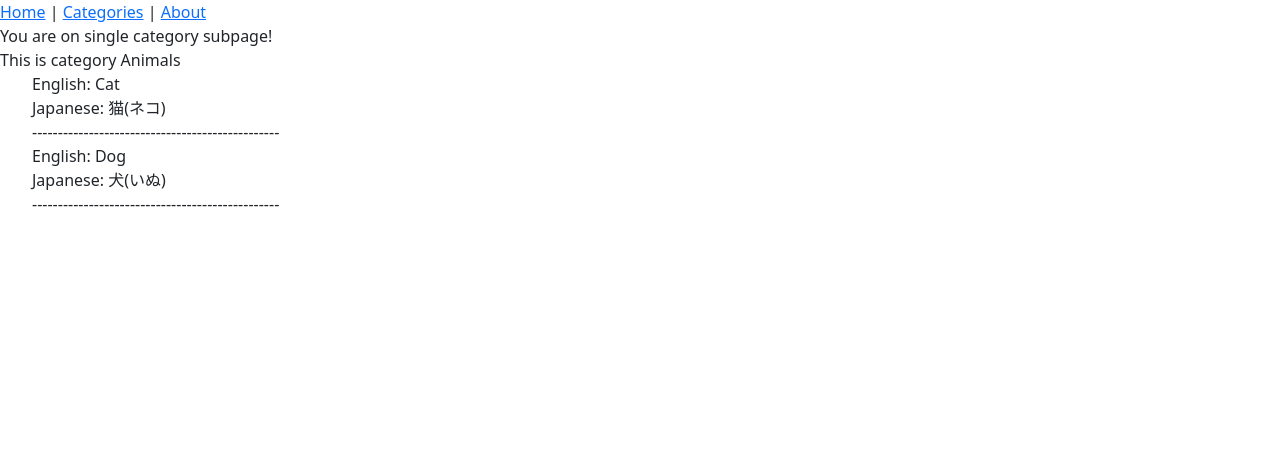
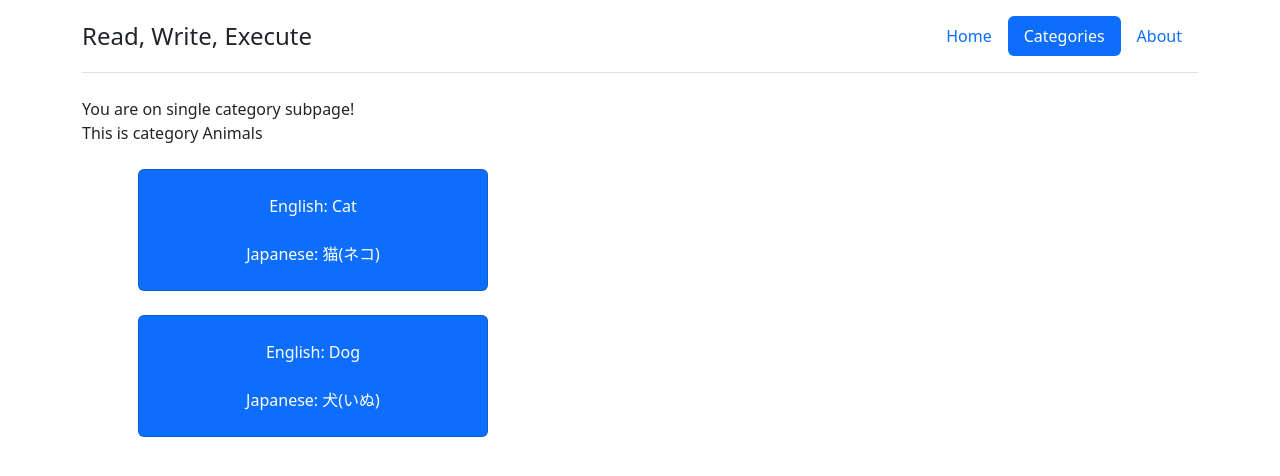
Before and after one commit to Bad-Grandpa/ReadWriteExecute, a Django app: page /learnjapanese/category/1 in a window 1280 px wide. Shown: the top 476 px of the page. Run offline with Django 4.2, Linux system fonts and the light colour scheme; data comes from the database, SQL or seed files in the repository.

Commit message:
Navbar and flashcards remodeled with bootstrap

```diff
--- a/learnjapanese/templates/learnjapanese/base.html
+++ b/learnjapanese/templates/learnjapanese/base.html
@@ -3,15 +3,49 @@
 <head>
     <meta charset="UTF-8">
     <meta name="viewport" content="width=device-width, initial-scale=1">
-    <link href="https://cdn.jsdelivr.net/npm/bootstrap@5.2.0/dist/css/bootstrap.min.css" rel="stylesheet" integrity="sha384-gH2yIJqKdNHPEq0n4Mqa/HGKIhSkIHeL5AyhkYV8i59U5AR6csBvApHHNl/vI1Bx" crossorigin="anonymous">
+    <link href="https://cdn.jsdelivr.net/npm/bootstrap@5.2.0/dist/css/bootstrap.min.css" rel="stylesheet"
+          integrity="sha384-gH2yIJqKdNHPEq0n4Mqa/HGKIhSkIHeL5AyhkYV8i59U5AR6csBvApHHNl/vI1Bx" crossorigin="anonymous">
     {% block title %} {% endblock title %}
 </head>
 <body>
-<header>
-<a href="{% url 'learnjapanese:index' %}">Home</a> |
-<a href="{% url 'learnjapanese:categories_list' %}">Categories</a> |
-<a href="{% url 'learnjapanese:about' %}">About</a>
-</header>
+<!--<header>-->
+<!--<a href="{% url 'learnjapanese:index' %}">Home</a> |-->
+<!--<a href="{% url 'learnjapanese:categories_list' %}">Categories</a> |-->
+<!--<a href="{% url 'learnjapanese:about' %}">About</a>-->
+<!--</header>-->
+<div class="container">
+    <header class="d-flex flex-wrap justify-content-center py-3 mb-4 border-bottom">
+        <a href="/" class="d-flex align-items-center mb-3 mb-md-0 me-md-auto text-dark text-decoration-none">
+            <span class="fs-4">Read, Write, Execute</span>
+        </a>
+
+        <ul class="nav nav-pills">
+            <li class="nav-item">
+                <a href="{% url 'learnjapanese:index' %}"
+                   {% if navbar == 'home' %}class="nav-link active"
+                   {% else %} class="nav-link" {% endif %}
+                >Home</a>
+            </li>
+            <li class="nav-item">
+                <a href="{% url 'learnjapanese:categories_list' %}"
+                   {% if navbar == 'category' %}class="nav-link active"
+                   {% else %} class="nav-link" {% endif %}
+                >Categories</a>
+            </li>
+            <li class="nav-item">
+                <a href="{% url 'learnjapanese:about' %}"
+                   {% if navbar == 'about' %}class="nav-link active"
+                   {% else %} class="nav-link" {% endif %}
+                >About</a>
+            </li>
+        </ul>
+    </header>
+</div>
+<div class="container">
 {% block content %} {% endblock content %}
+</div>
+<script src="https://cdn.jsdelivr.net/npm/bootstrap@5.2.2/dist/js/bootstrap.bundle.min.js"
+        integrity="sha384-OERcA2EqjJCMA+/3y+gxIOqMEjwtxJY7qPCqsdltbNJuaOe923+mo//f6V8Qbsw3"
+        crossorigin="anonymous"></script>
 </body>
 </html>
--- a/learnjapanese/templates/learnjapanese/category.html
+++ b/learnjapanese/templates/learnjapanese/category.html
@@ -11,9 +11,10 @@ This is category {{category.category_name}}<br>
 {% if flashcards_by_category %}
     <ul>
     {% for flashcard in flashcards_by_category %}
-        English: {{flashcard.english_text}}<br>
-        Japanese: {{flashcard.japanese_text}}<br>
-        ------------------------------------------------<br>
+        <div class="card bg-primary text-white text-center m-4 p-4" style="width:350px">
+            English: {{flashcard.english_text}}<br><br>
+            Japanese: {{flashcard.japanese_text}}
+        </div>
     {% endfor %}
     </ul>
 {% else %}
--- a/learnjapanese/views.py
+++ b/learnjapanese/views.py
@@ -8,7 +8,7 @@ from .models import Category, FlashCard
 
 
 def index(request):
-    context = {}
+    context = {'navbar': 'home'}
     return render(request, 'learnjapanese/index.html', context)
 
 
@@ -18,6 +18,11 @@ class CategoriesView(generic.ListView):
     def get_queryset(self):
         return Category.objects.order_by('category_name')
 
+    def get_context_data(self, *, object_list=None, **kwargs):
+        context = super().get_context_data(**kwargs)
+        context['navbar'] = 'category'
+        return context
+
 
 class CategoryView(generic.ListView):
     template_name = 'learnjapanese/category.html'
@@ -25,6 +30,7 @@ class CategoryView(generic.ListView):
 
     def get_context_data(self, *, object_list=None, **kwargs):
         context = super().get_context_data(**kwargs)
+        context['navbar'] = 'category'
         context['category'] = get_object_or_404(Category, pk=self.kwargs['pk'])
         return context
 
@@ -34,3 +40,8 @@ class CategoryView(generic.ListView):
 
 class AboutView(generic.TemplateView):
     template_name = 'learnjapanese/about.html'
+
+    def get_context_data(self, **kwargs):
+        context = super().get_context_data(**kwargs)
+        context['navbar'] = 'about'
+        return context
```
Also changed, not shown: learnjapanese/templates/learnjapanese/categories.html (+5 -4 lines).
